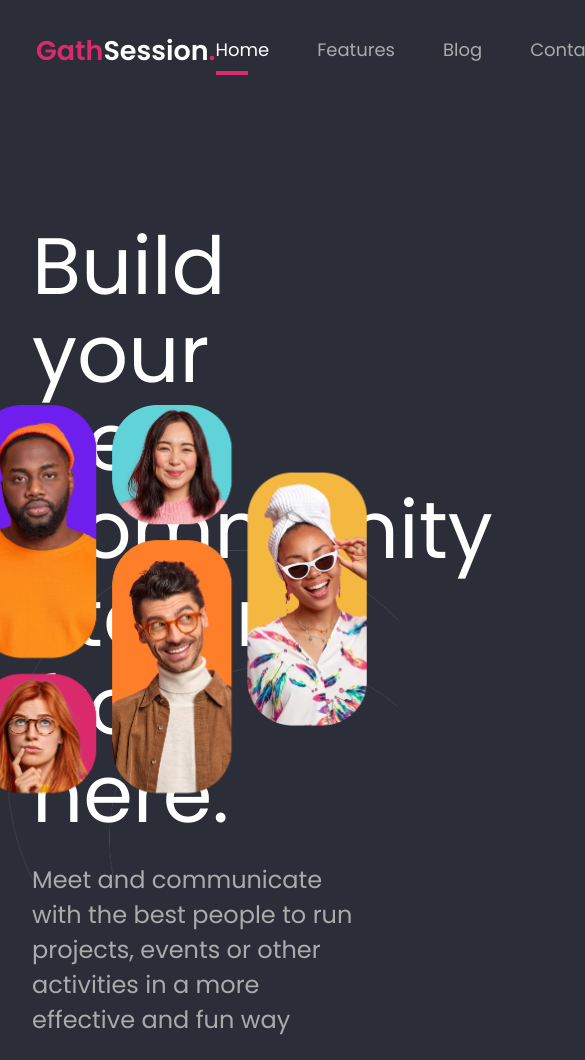
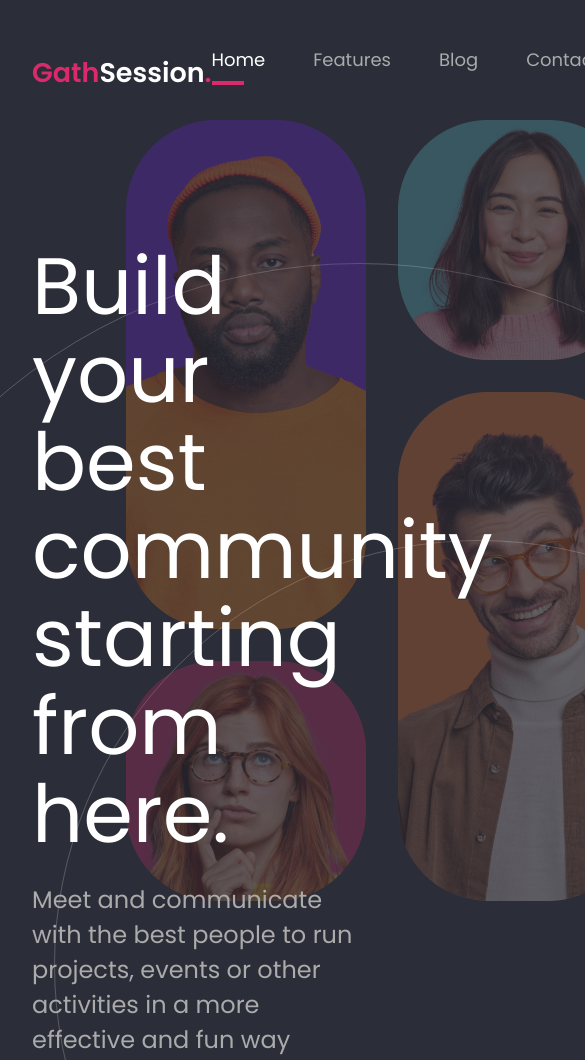
Before and after one commit to jruizsilva/proyecto-2-header-gathsession, a website built with Vite: page index.html in a window 390 px wide. Shown: the top 1060 px of the page, 585 px wide, since content can reach past the window. Built offline with nearby package versions, Linux system fonts and the light colour scheme; files whose address does not match are found by name.

Commit message:
semi responsive

```diff
--- a/index.html
+++ b/index.html
@@ -15,7 +15,7 @@
   </head>
   <body>
     <header class="header">
-      <div class="container">
+      <div class="header__wrapper container">
         <h2 class="logo">
           Gath<span class="text-highlight-white">Session</span>.
         </h2>
@@ -86,8 +86,6 @@
             </li>
           </ul>
         </div>
-        <img src="/ellipses.png" alt="ellipses" class="ellipses-image" />
-        <img src="/faces.png" alt="faces" class="faces-image" />
       </div>
     </main>
   </body>
--- a/sass/layouts/_header.scss
+++ b/sass/layouts/_header.scss
@@ -1,12 +1,17 @@
 .header {
   margin-bottom: 6rem;
+}
+
 .logo {
   color: var(--clr-rose);
 }
-  .container {
+.header__wrapper {
   display: flex;
   justify-content: space-between;
-    padding: 36px;
+  align-items: center;
+  padding-top: 46px;
+  padding-bottom: 46px;
+  padding-inline: 2rem;
 }
 .nav__list {
   display: flex;
@@ -17,4 +22,3 @@
   color: var(--clr-text);
   font-weight: var(--fw-regular);
 }
-}
--- a/sass/pages/_home.scss
+++ b/sass/pages/_home.scss
@@ -1,14 +1,57 @@
+body {
+  position: relative;
+
+  &::before {
+    content: "";
+    background-image: url("/ellipses.svg");
+    position: absolute;
+    top: 263px;
+    right: -151px;
+    width: 1102px;
+    height: 1043px;
+    z-index: -1;
+
+    @media (max-width: 1700px) {
+      right: -136px;
+    }
+    @media (max-width: 1600px) {
+      right: -340px;
+    }
+    @media (max-width: 1330px) {
+      right: -520px;
+    }
+  }
+
+  &::after {
+    content: "";
+    background-image: url("/faces.png");
+    background-repeat: no-repeat;
+
+    position: absolute;
+    top: 120px;
+    right: 80px;
+    width: 784px;
+    height: 781px;
+    z-index: -1;
+
+    @media (max-width: 1700px) {
+      right: 16px;
+    }
+    @media (max-width: 1600px) {
+      right: -240px;
+    }
+    @media (max-width: 1330px) {
+      right: -520px;
+    }
+    @media (max-width: 1030px) {
+      right: -520px;
+      opacity: 0.25;
+    }
+  }
+}
+
 .main {
-  & .faces-image {
-    position: fixed;
-    right: 6%;
-    bottom: 6%;
-  }
-  & .ellipses-image {
-    position: fixed;
-    right: -2%;
-    bottom: -5%;
-  }
+  padding-inline: 2rem;
 }
 
 .hero {
--- a/sass/utilities/_helpers.scss
+++ b/sass/utilities/_helpers.scss
@@ -1,8 +1,7 @@
 .container {
   width: 100%;
-  max-width: 93.75rem;
+  max-width: 1464px;
   margin-inline: auto;
-  padding-inline: 2rem;
 }
 
 .text-highlight-white {
```
Also changed, not shown: public/ellipses.svg (added). Lines whose indentation alone changed are shown as unchanged.
